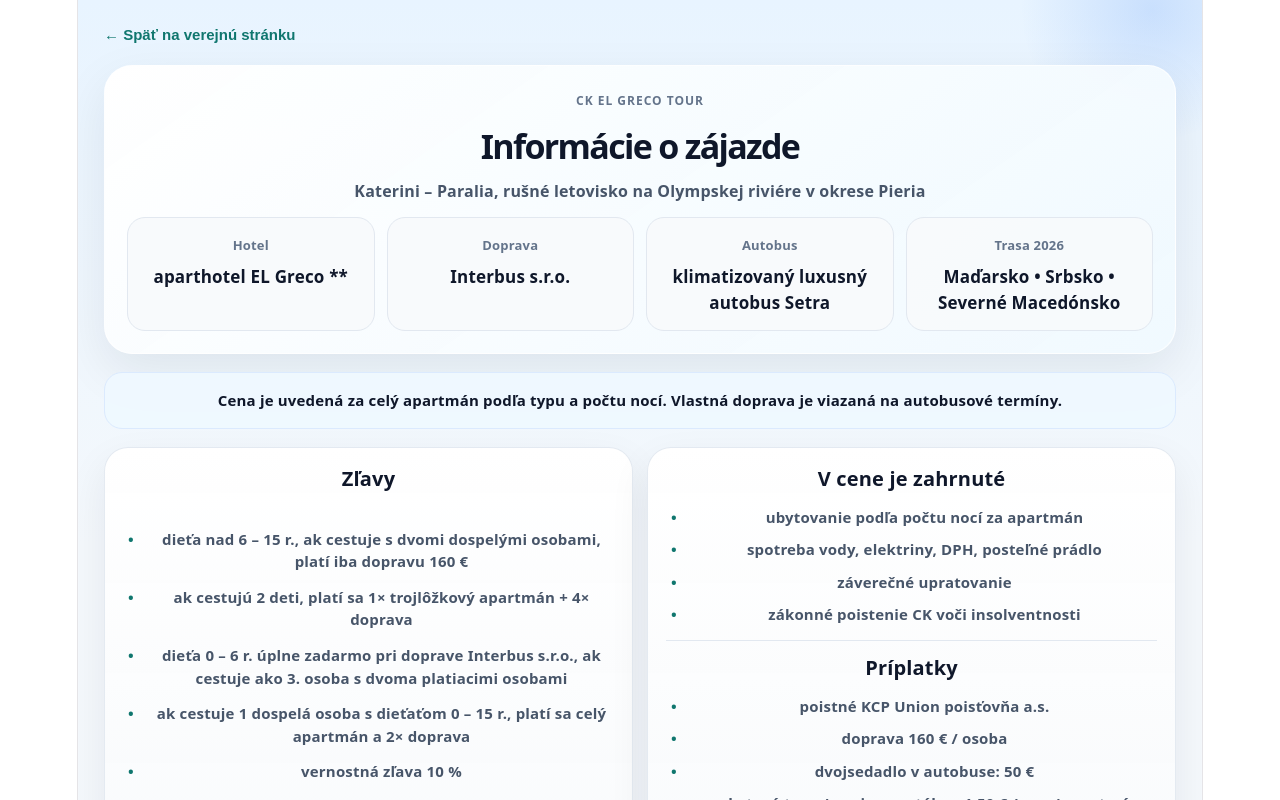
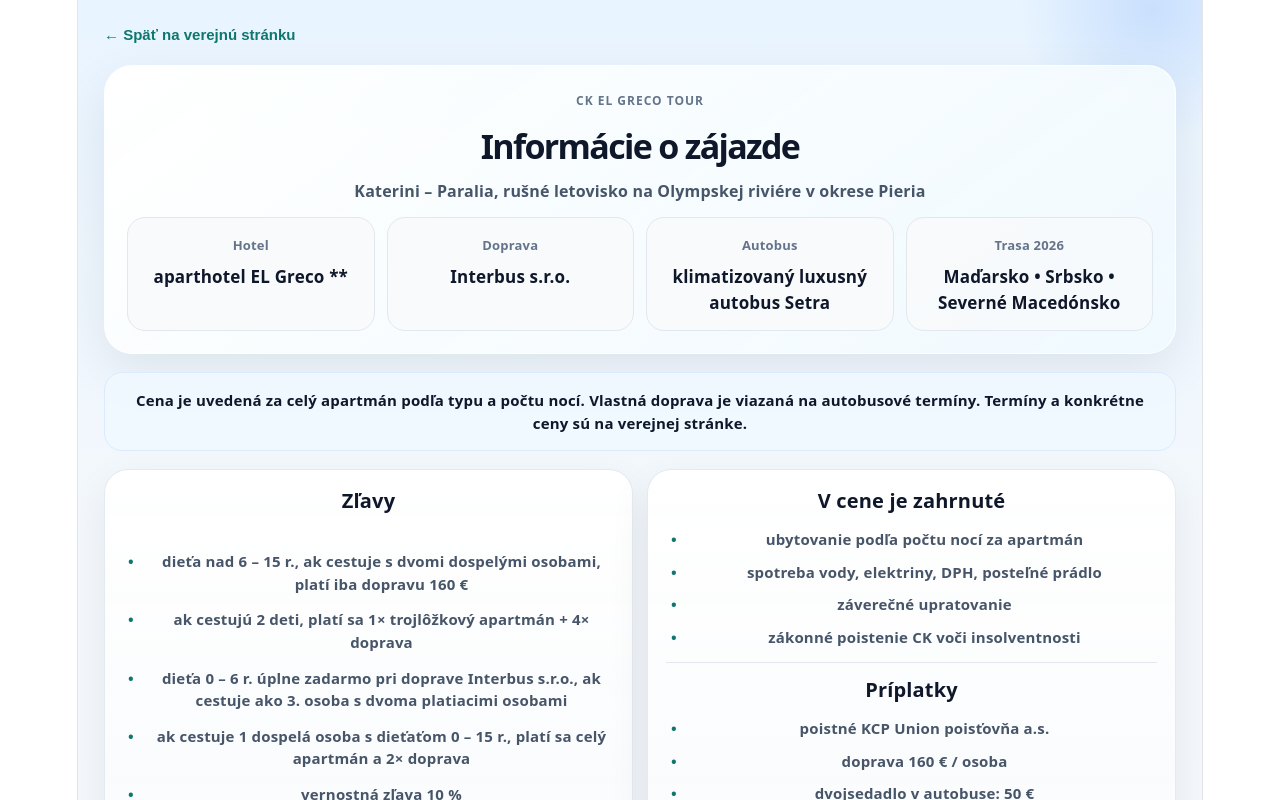
Before and after one commit to libcosenior/el-greco-tour-pwa, a React (Vite) app: page /cennik-2026 in a window 1280 px wide. Shown: the top 800 px of the page. Built offline with nearby package versions, Linux system fonts and the light colour scheme; no server answers.

Commit message:
Remove unused datePanelTopStyle

```diff
--- a/src/pages/Pricelist2026Page.tsx
+++ b/src/pages/Pricelist2026Page.tsx
@@ -173,7 +173,7 @@ export default function Pricelist2026Page() {
 
         <section style={noteCardStyle}>
           Cena je uvedená za celý apartmán podľa typu a počtu nocí. Vlastná doprava je viazaná
-          na autobusové termíny.
+          na autobusové termíny. Termíny a konkrétne ceny sú na verejnej stránke.
         </section>
 
         <section style={twoColumnSectionStyle}>
```
